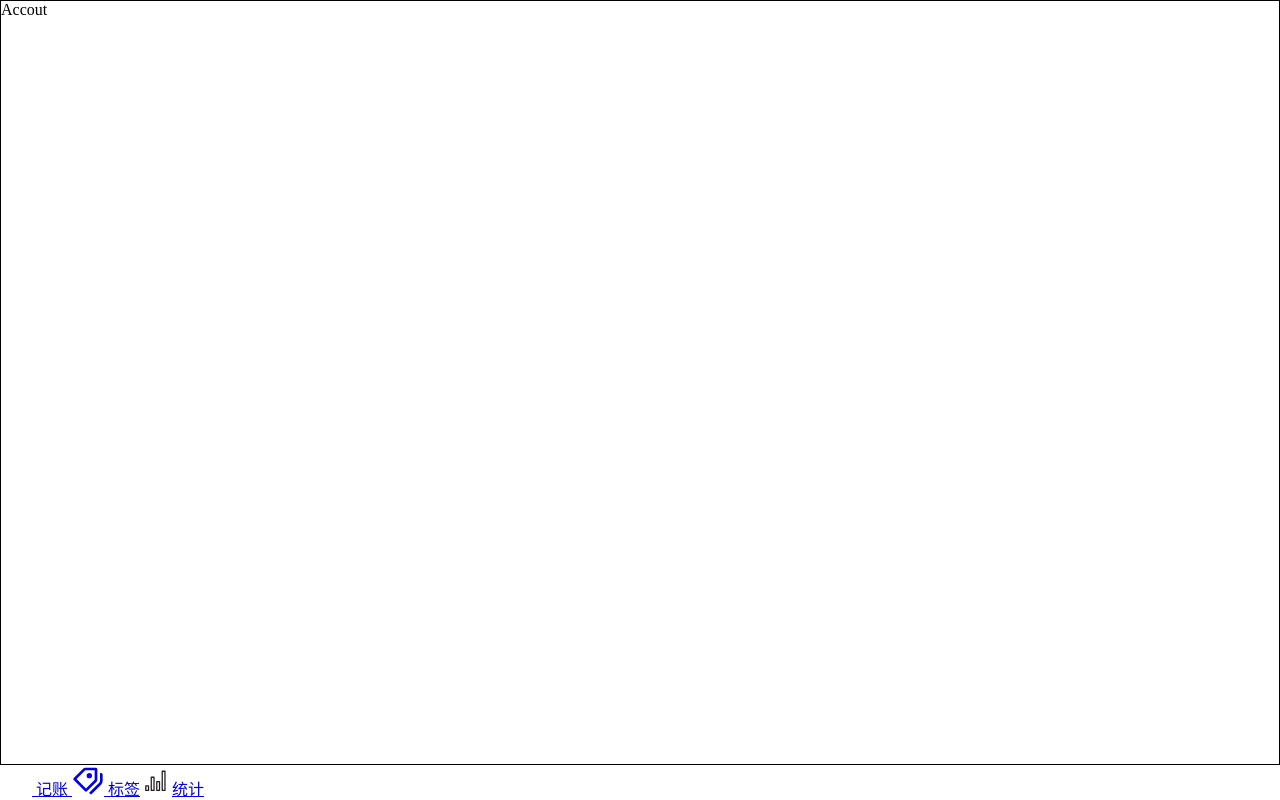
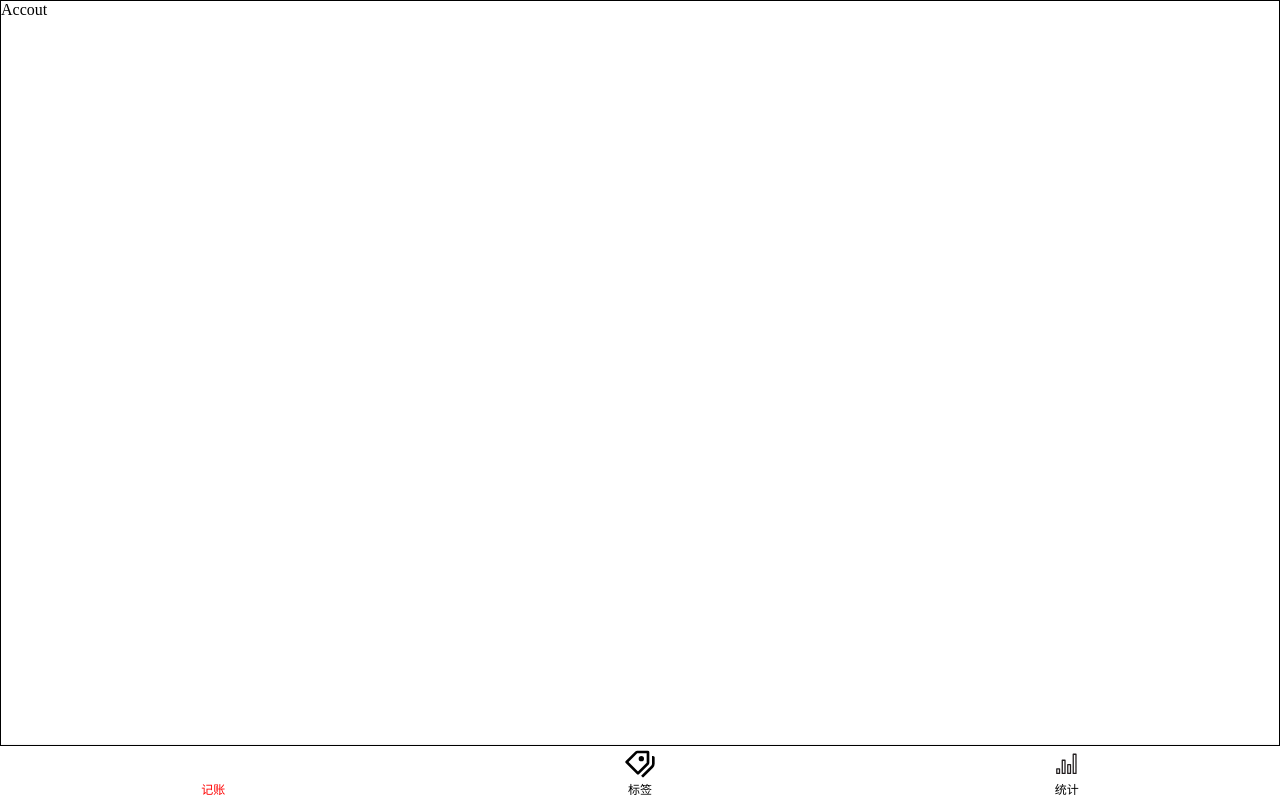
Before and after one commit to rustinliu/qingjizhang, a Vue app: page /#/account in a window 1280 px wide. Built offline with nearby package versions, Linux system fonts and the light colour scheme.

Commit message:
添加Nav样式

```diff
--- a/src/App.vue
+++ b/src/App.vue
@@ -9,6 +9,11 @@ body {
     margin: 0;
     padding: 0;
     box-sizing: border-box;
+}
+
+a {
+    text-decoration: none;
+    color: inherit;
 }
 #app {
     font-family: Avenir, Helvetica, Arial, sans-serif;
--- a/src/components/Icon.vue
+++ b/src/components/Icon.vue
@@ -20,8 +20,8 @@ export default {
 
 <style lang="scss" scoped>
 .icon {
-    width: 2em;
-    height: 2em;
+    width: 1em;
+    height: 1em;
     vertical-align: -0.15em;
     fill: currentColor;
     overflow: hidden;
--- a/src/components/Nav.vue
+++ b/src/components/Nav.vue
@@ -1,17 +1,18 @@
 <template>
-    <div class="nav">
-        <router-link to="/Account">
+    <nav>
+        <router-link to="/account" class="item" active-class="selected">
             <Icon name="money" />
             记账
         </router-link>
-        <router-link to="/labels">
+        <router-link to="/labels" class="item" active-class="selected">
             <Icon name="labels" />
-            标签</router-link
-        >
-        <router-link to="/statistics">
-            <Icon name="statistics" />统计</router-link
-        >
-    </div>
+            标签
+        </router-link>
+        <router-link to="/statistics" class="item" active-class="selected">
+            <Icon name="statistics" />
+            统计
+        </router-link>
+    </nav>
 </template>
 
 <script lang="ts">
@@ -27,4 +28,26 @@ try {
 export default Vue.extend({});
 </script>
 
-<style lang="scss" scoped></style>
+<style lang="scss" scoped>
+nav {
+    display: flex;
+    box-shadow: 0 0 3px rgba(0, 0, 0, 0.25);
+    flex-direction: row;
+    font-size: 12px;
+    > .item {
+        padding: 2px 0;
+        width: 33.33333%;
+        display: flex;
+        justify-content: center;
+        align-items: center;
+        flex-direction: column;
+        .icon {
+            width: 32px;
+            height: 32px;
+        }
+    }
+    > .item.selected {
+        color: red;
+    }
+}
+</style>
```
